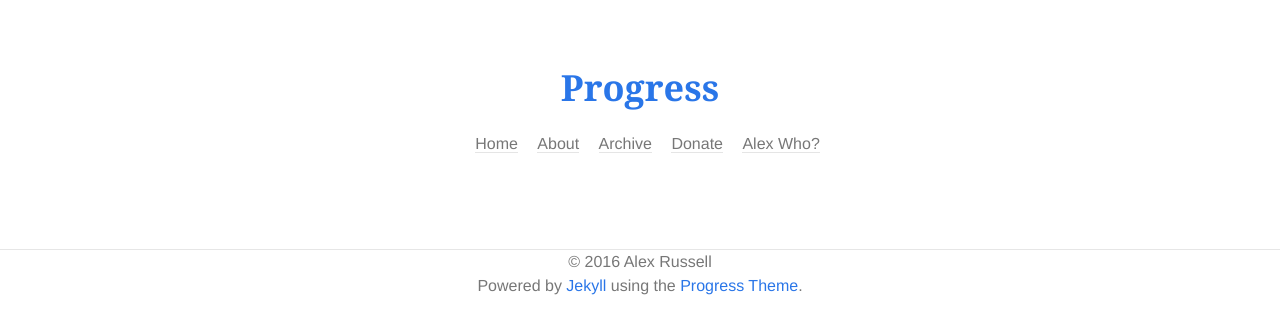
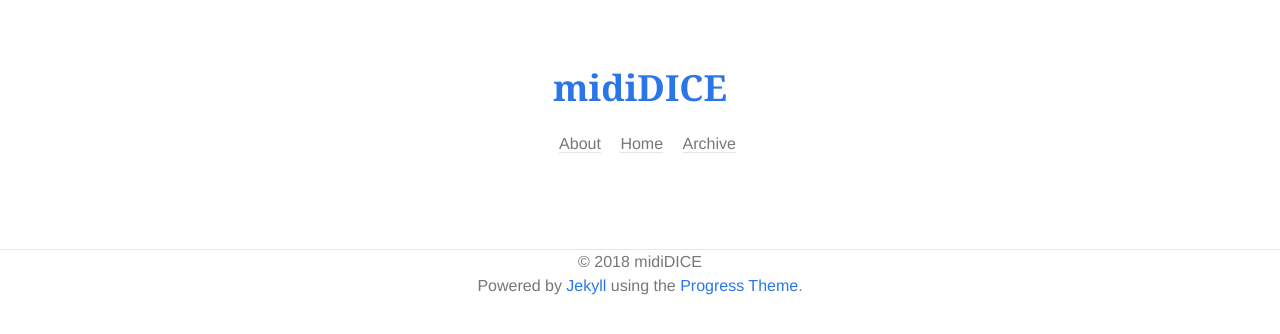
Before and after one commit to mididice/mididice.github.io, a Jekyll site: the page index.html, which Jekyll copies as it is, in a window 1280 px wide. Shown: the top 334 px of the page. Built offline with Jekyll 4.4.1, drawn with Linux system fonts in a browser that asks for light colours; nearby versions of some CDN libraries; some web fonts are replaced; library files that are not in the unit come from our copies.

Commit message:
custom theme

```diff
--- a/index.html
+++ b/index.html
@@ -55,29 +55,21 @@
 <body>
   <header class="header">
   <h1>
-    <a href="http://alexanderussell.github.io/progress-for-jekyll/" title="Home">Progress</a>
+    <a href="http://mididice.github.io/" title="Home">midiDICE</a>
   </h1>
   <nav>
     <ul>
 
       <li>
-        <a href="/progress-for-jekyll/"">Home</a>
+        <a href="/progress-for-jekyll/"">About</a>
       </li>
 
       <li>
-        <a href="/progress-for-jekyll/about"">About</a>
+        <a href="/progress-for-jekyll/about"">Home</a>
       </li>
 
       <li>
         <a href="/progress-for-jekyll/archive"">Archive</a>
-      </li>
-
-      <li>
-        <a href="https://flattr.com/profile/alexanderussell"">Donate</a>
-      </li>
-
-      <li>
-        <a href="http://alexanderussell.org"">Alex Who?</a>
       </li>
 
     </ul>
@@ -90,7 +82,7 @@
 
       <footer class="footer tc">
   <small>
-    &copy; 2016 Alex Russell
+    &copy; 2018 midiDICE
     <br>
     Powered by <a href="http://jekyllrb.com">Jekyll</a> using the <a href="http://alexanderussell.org/progress-for-jekyll/">Progress Theme</a>.
   </small>
```
